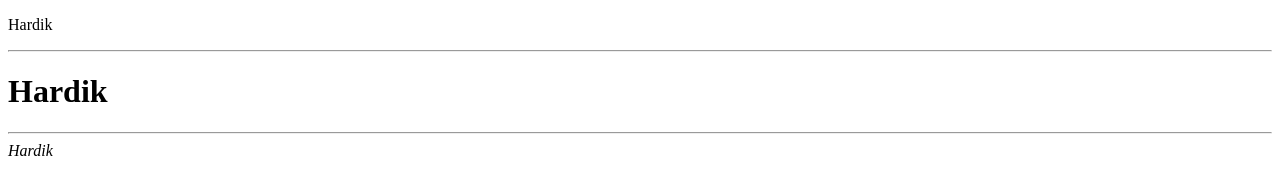
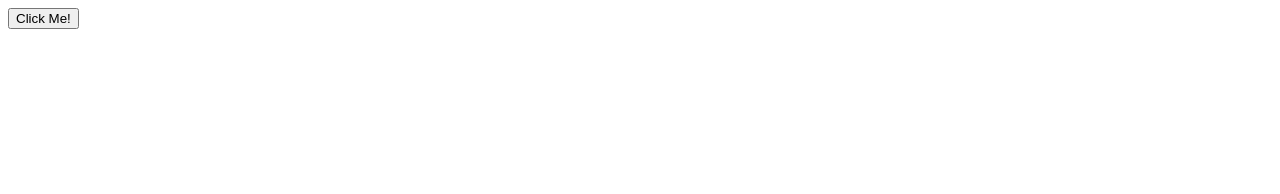
Before and after one commit to THECH13F/GLOBAL-CERTIFICATION, a plain HTML site: page index.html in a window 1280 px wide. Drawn offline with Linux system fonts and the light colour scheme.

Commit message:
more event examples

```diff
--- a/index.html
+++ b/index.html
@@ -7,11 +7,8 @@
     <title>Document</title>
 </head>
 <body>
-    <p class="c1"></p>
-    <hr>
-    <h1 class="c1"></h1>
-    <hr>
-    <i class="c1"></i>
+    <button onclick="call()">Click Me!</button>
+    <p id="message"></p>
 </body>
 <script src="index.js"></script>
 </html>
--- a/index.js
+++ b/index.js
@@ -1,7 +1,4 @@
-var b=document.querySelectorAll(".c1");
-// console.log(b);
-b.forEach(
-    (x) => {
-        x.innerHTML="Hardik";
-    }
-)
+function call() {
+    var m=document.getElementById("message");
+    m.innerHTML="clicked!";
+}
```
Also changed, not shown: 1 other file.
